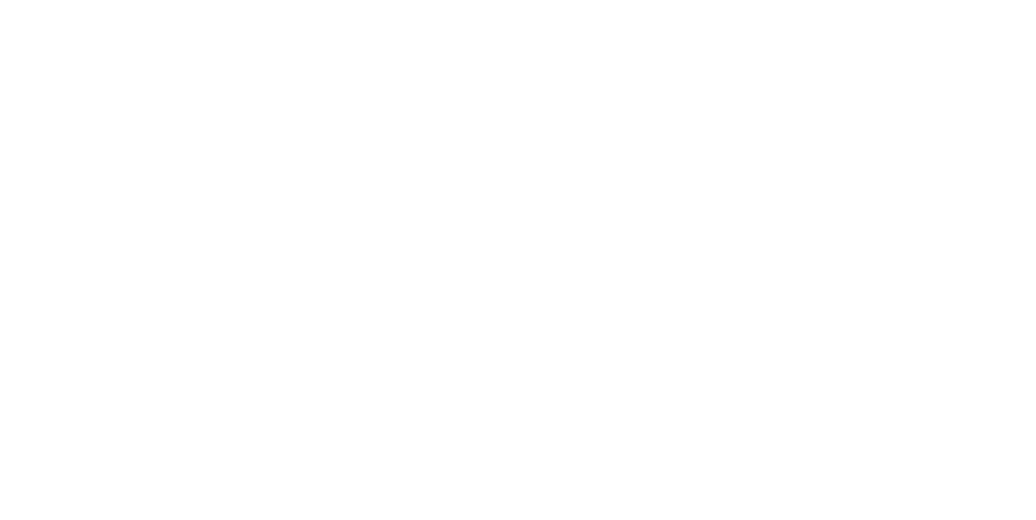
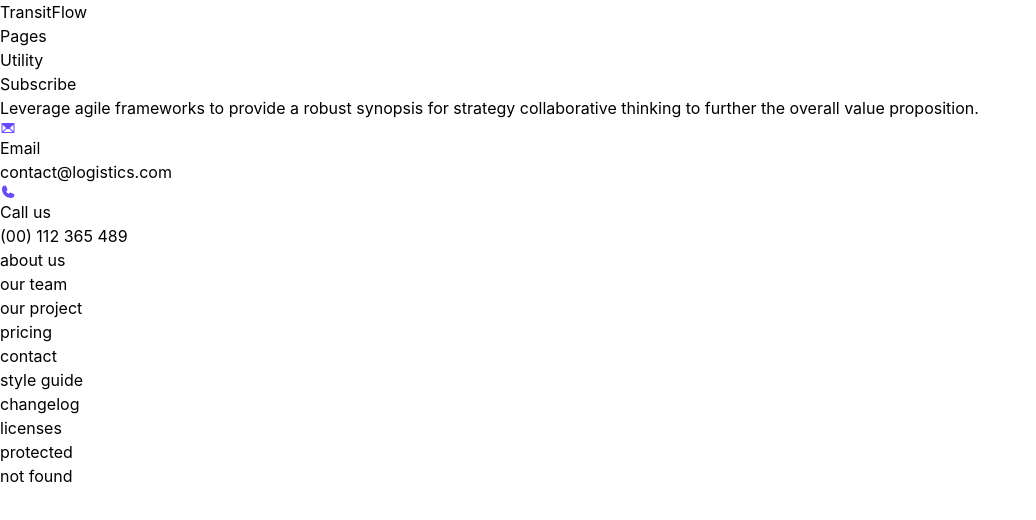
Before and after one commit to smartcollins/logistics, a React (Create React App) app: page / in a window 1280 px wide. Shown: the top 520 px of the page, without its empty margins (0-1036 px from the left). Built offline with nearby package versions, Linux system fonts and the light colour scheme.

Commit message:
modifying Footer

```diff
--- a/src/component/Footer.jsx
+++ b/src/component/Footer.jsx
@@ -1,9 +1,57 @@
 import React from 'react';
+import { Envelope,Phone } from 'phosphor-react';
 
 
 const Footer = ()=>{
     return(
-        <div></div>
+        <div>
+            <div>
+                <div>
+                    <p>TransitFlow</p>
+                </div>
+                <p>Pages</p>
+                <p>Utility</p>
+                <p>Subscribe</p>
+            </div>
+            <div>
+                <div>
+                    <p>Leverage agile frameworks to provide a robust synopsis for strategy  collaborative thinking to further the overall value proposition.</p>
+                    <div>
+                        <div>
+                            <Envelope size={16} color="#6949ff" weight="fill" />
+                        </div>
+                        <div>
+                            <p>Email</p>
+                            <p>contact@logistics.com</p>
+                        </div>
+                    </div>
+                    <div>
+                        <div>
+                            <Phone size={16} color="#6949ff" weight="fill" />
+                        </div>
+                        <div>
+                            <p>Call us</p>
+                            <p>(00) 112 365 489</p>
+                        </div>
+                    </div>
+                </div>
+                <div>
+                    <p>about us</p>
+                    <p>our team</p>
+                    <p>our project</p>
+                    <p>pricing</p>
+                    <p>contact</p>
+                </div>
+                <div>
+                    <p>style guide</p>
+                    <p>changelog</p>
+                    <p>licenses</p>
+                    <p>protected</p>
+                    <p>not found</p>
+                </div>
+            </div>
+            <div></div>
+        </div>
     )
 }
 
```
